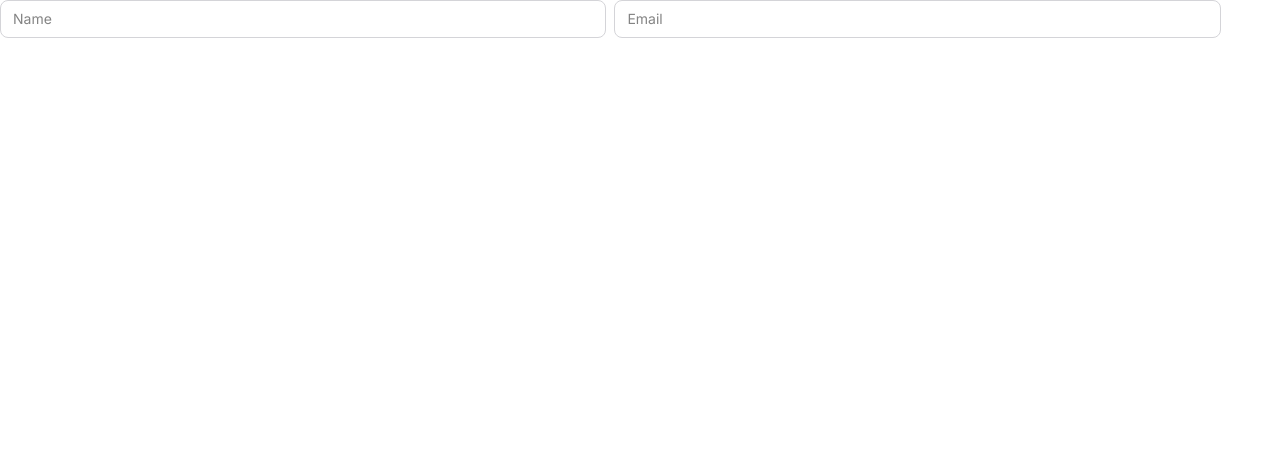
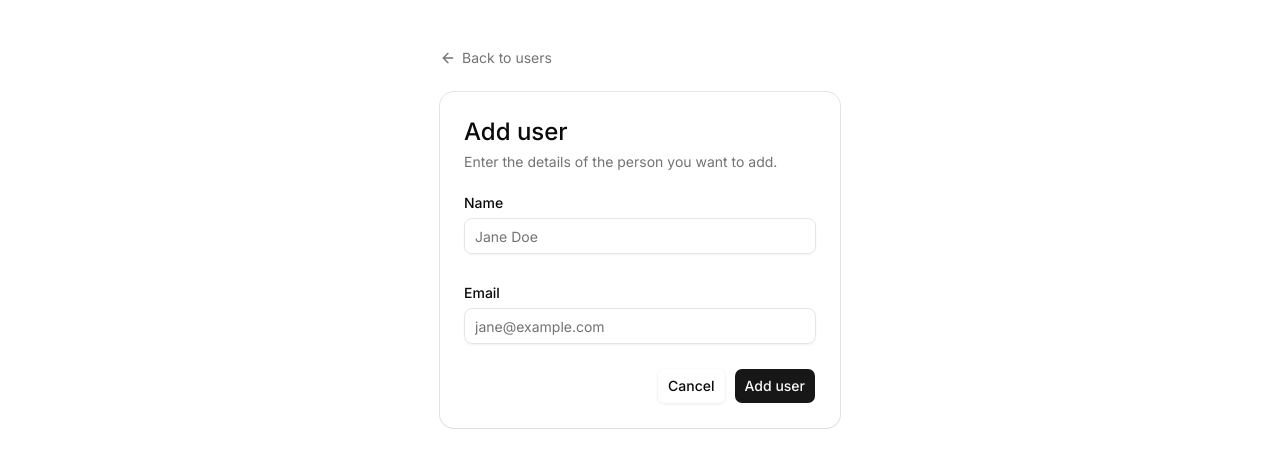
Before and after one commit to simonpangan/clubscope, a Next.js app: page /users/create in a window 1280 px wide. Shown: the top 468 px of the page. Built offline with nearby package versions, Linux system fonts and the light colour scheme; no server answers.

Commit message:
fix create page ui

```diff
--- a/app/users/create/page.tsx
+++ b/app/users/create/page.tsx
@@ -1,42 +1,90 @@
 'use client';
 
-import { createUser } from '@/actions/user-actions';
-import { useActionState } from 'react';
-
-const input =
-  'rounded-md border border-zinc-300 bg-white px-3 py-2 text-sm outline-none focus:border-zinc-500 dark:border-zinc-700 dark:bg-zinc-900 dark:focus:border-zinc-400';
-const btn = 'rounded-md px-3 py-2 text-sm font-medium text-white transition-colors';
+import Link from 'next/link';
+import {useActionState} from 'react';
+import {ArrowLeft, Loader2} from 'lucide-react';
+import {createUser} from '@/actions/user-actions';
+import {Button, buttonVariants} from '@/components/ui/button';
+import {Card, CardContent, CardDescription, CardFooter, CardHeader, CardTitle,} from '@/components/ui/card';
+import {Input} from '@/components/ui/input';
+import {Label} from '@/components/ui/label';
 
 export default function CreateUser() {
   const [state, formAction, isPending] = useActionState(createUser, {});
 
   return (
-    <form action={formAction} className="flex gap-2">
-      <div className="flex-1">
-        <input
+    <div className="mx-auto w-full max-w-md space-y-6 px-6 py-12">
+      <Link
+        href="/"
+        className="inline-flex items-center gap-1.5 text-sm text-muted-foreground transition-colors hover:text-foreground"
+      >
+        <ArrowLeft className="size-4" />
+        Back to users
+      </Link>
+
+      <form action={formAction}>
+        <Card>
+          <CardHeader>
+            <CardTitle className="text-2xl">Add user</CardTitle>
+            <CardDescription>
+              Enter the details of the person you want to add.
+            </CardDescription>
+          </CardHeader>
+
+          <CardContent className="space-y-5">
+            <div className="space-y-2">
+              <Label htmlFor="name">Name</Label>
+              <Input
+                id="name"
                 name="name"
-          placeholder="Name"
+                placeholder="Jane Doe"
                 defaultValue={state.values?.name ?? ''}
-          className={`${input} w-full`}
                 aria-invalid={!!state.errors?.name}
+                aria-describedby={state.errors?.name ? 'name-error' : undefined}
               />
-        {state.errors?.name && <p className="text-sm text-red-500">{state.errors.name[0]}</p>}
+              {state.errors?.name && (
+                <p id="name-error" className="text-sm text-destructive">
+                  {state.errors.name[0]}
+                </p>
+              )}
             </div>
-      <div className="flex-1">
-        <input
+
+            <div className="space-y-2">
+              <Label htmlFor="email">Email</Label>
+              <Input
+                id="email"
                 name="email"
                 type="email"
-          placeholder="Email"
+                placeholder="jane@example.com"
                 defaultValue={state.values?.email ?? ''}
-          className={`${input} w-full`}
                 aria-invalid={!!state.errors?.email}
+                aria-describedby={state.errors?.email ? 'email-error' : undefined}
               />
-        {state?.errors?.email && <p className="text-sm text-red-500">{state.errors.email[0]}</p>}
+              {state.errors?.email && (
+                <p id="email-error" className="text-sm text-destructive">
+                  {state.errors.email[0]}
+                </p>
+              )}
             </div>
-      <button type="submit" disabled={isPending} className={btn}>
-        {isPending ? 'Adding...' : 'Add'}
-      </button>
-      {state.message && <p className="text-sm">{state.message}</p>}
+
+            {state.message && (
+              <p role="status" className="text-sm text-muted-foreground">
+                {state.message}
+              </p>
+            )}
+          </CardContent>
+
+          <CardFooter className="justify-end gap-2">
+            <Link href="/" className={buttonVariants({ variant: 'outline' })}>
+              Cancel
+            </Link>
+            <Button type="submit" disabled={isPending}>
+              {isPending && <Loader2 className="animate-spin" />}
+              {isPending ? 'Adding...' : 'Add user'}
+            </Button>
+          </CardFooter>
+        </Card>
       </form>
+    </div>
   );
 }
--- /dev/null
+++ b/components/ui/input.tsx
@@ -0,0 +1,19 @@
+import * as React from "react"
+import { Input as InputPrimitive } from "@base-ui/react/input"
+import { cn } from "cn"
+
+function Input({ className, type, ...props }: React.ComponentProps<"input">) {
+  return (
+    <InputPrimitive
+      type={type}
+      data-slot="input"
+      className={cn(
+        "h-9 w-full min-w-0 rounded-md border border-input bg-transparent px-2.5 py-1 text-base shadow-xs transition-[color,box-shadow] outline-none file:inline-flex file:h-7 file:border-0 file:bg-transparent file:text-sm file:font-medium file:text-foreground placeholder:text-muted-foreground focus-visible:border-ring focus-visible:ring-3 focus-visible:ring-ring/50 disabled:pointer-events-none disabled:cursor-not-allowed disabled:opacity-50 aria-invalid:border-destructive aria-invalid:ring-3 aria-invalid:ring-destructive/20 md:text-sm dark:bg-input/30 dark:aria-invalid:border-destructive/50 dark:aria-invalid:ring-destructive/40",
+        className
+      )}
+      {...props}
+    />
+  )
+}
+
+export { Input }
--- /dev/null
+++ b/components/ui/label.tsx
@@ -0,0 +1,19 @@
+"use client"
+
+import * as React from "react"
+import { cn } from "cn"
+
+function Label({ className, ...props }: React.ComponentProps<"label">) {
+  return (
+    <label
+      data-slot="label"
+      className={cn(
+        "flex items-center gap-2 text-sm leading-none font-medium select-none group-data-[disabled=true]:pointer-events-none group-data-[disabled=true]:opacity-50 peer-disabled:cursor-not-allowed peer-disabled:opacity-50",
+        className
+      )}
+      {...props}
+    />
+  )
+}
+
+export { Label }
```
Lines whose indentation alone changed are shown as unchanged.
